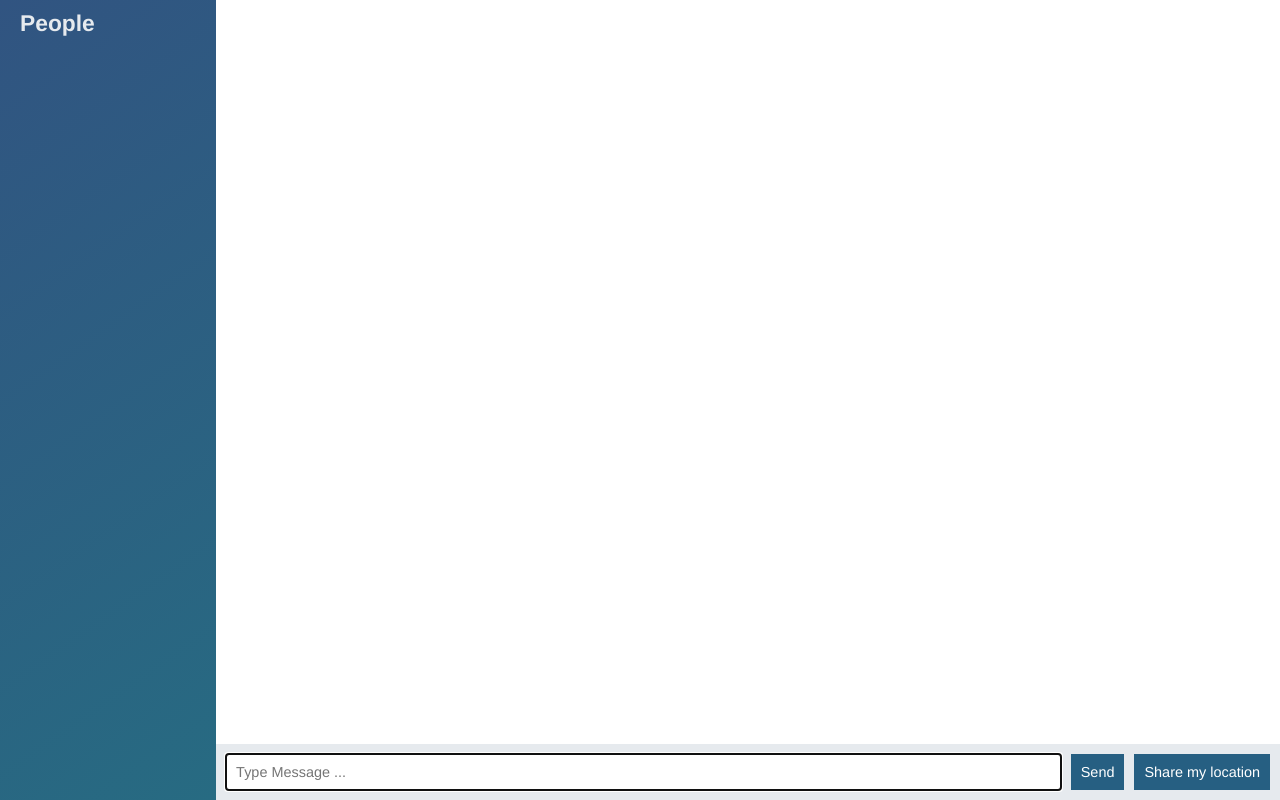
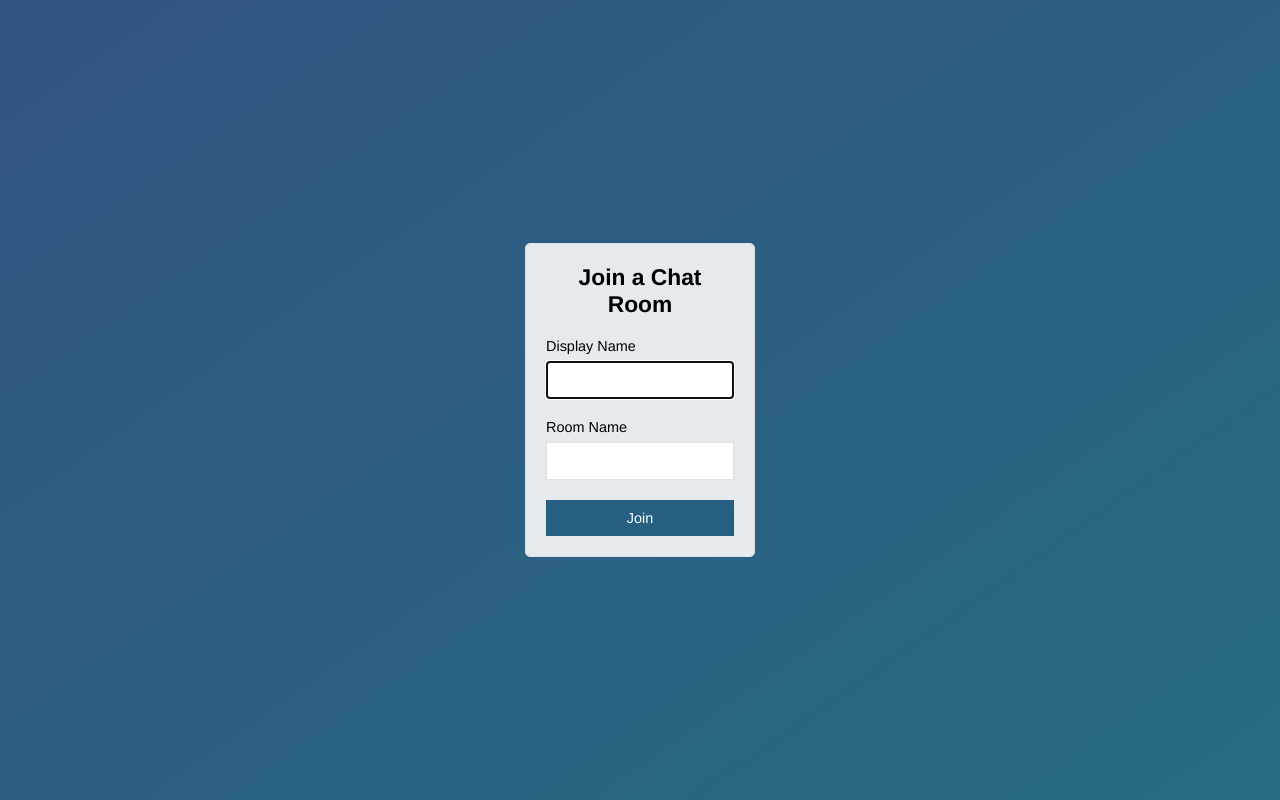
Before and after one commit to arpanp11/node-chat-app, a website: page public/index.html in a window 1280 px wide. Drawn offline with nearby package versions, Linux system fonts and the light colour scheme; no server answers.

Commit message:
Add Join page that submit to Chat.html

```diff
--- a/public/index.html
+++ b/public/index.html
@@ -1,62 +1,31 @@
 <!DOCTYPE html>
 <html lang="en">
-
 <head>
     <meta charset="UTF-8">
-    <meta name="viewport" content="width=device-width, initial-scale=1.0">
+    <meta name="viewport" content="width=device-width, initial-scale=1.0, user-scalable=no">
     <meta http-equiv="X-UA-Compatible" content="ie=edge">
-    <title>Node Chat App</title>
+    <title>Join | Chat App</title>
     <link rel="stylesheet" href="css/style.css">
 </head>
-
-<body class="chat">
-
-    <div class="chat__sidebar">
-        <h3>People</h3>
-        <div id="users"></div>
+<body class="centered-form">
+    <div class="centered-form__form">
+        <form action="/chat.html">
+            <div class="form-field">
+                <h3>Join a Chat Room</h3>
+            </div>
+            <div class="form-field">
+                <label>Display Name</label>
+                <input type="text" name="name" autofocus>
+            </div>
+            <div class="form-field">
+                <label>Room Name</label>
+                <input type="text" name="room">
+            </div>
+            <div class="form-field">
+                <button>Join</button>
+            </div>
+        </form>
     </div>
 
-    <div class="chat__main">
-        <ol id="messages" class="chat__messages"></ol>
-
-        <div class="chat__footer">
-            <form id="message-form">
-                <input name="message" type="text" placeholder="Type Message ..." autofocus autocomplete="off" />
-                <button>Send</button>
-            </form>
-            <button id="send-location">Share my location</button>
-        </div>
-
-    </div>
-    <script id="message-template" type="text/template">
-        <li class="message">
-            <div class="message__title">
-                <h4>{{from}}</h4>
-                <span>{{createdAt}}</span>
-            </div>
-            <div class="message__body">
-                <p>{{text}}</p>
-            </div>
-        </li>
-    </script>
-
-    <script id="location-message-template" type="text/template">
-        <li class="message">
-            <div class="message__title">
-                <h4>{{from}}</h4>
-                <span>{{createdAt}}</span>
-            </div>
-            <div class="message__body">
-                <p><a href="{{url}}" target="_blank">My location</a></p>
-            </div>
-        </li>
-    </script>
-
-    <script src="/socket.io/socket.io.js"></script>
-    <script src="libs/jquery-3.3.1.min.js"></script>
-    <script src="libs/moment.js"></script>
-    <script src="libs/mustache.js"></script>
-    <script src="/js/index.js"></script>
 </body>
-
 </html>
```
Also changed, not shown: public/chat.html (added, +62 -0 lines), public/js/chat.js (renamed from public/js/index.js).
